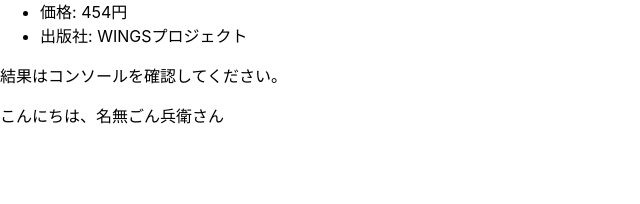
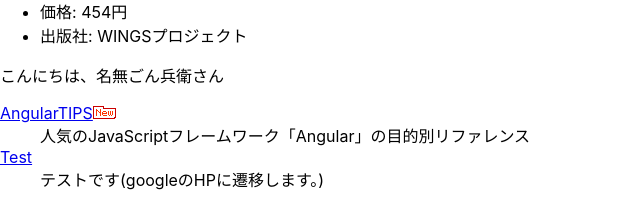
Before and after one commit to satodaiki/react-study-1, a React (Create React App) app: page / in a window 1280 px wide. Shown: the part 737-941 px from the top of the page, without its empty margins (0-640 px from the left). Before the commit the page ends 864 px from the top, so only its background shows below. Built offline with nearby package versions, Linux system fonts and the light colour scheme.

Commit message:
part6までの内容を実装

```diff
--- /dev/null
+++ b/src/components/MyArticle.js
@@ -0,0 +1,31 @@
+import React ,{ Component } from 'react';
+import MyNew from './MyNew.js';
+
+export default class MyArticle extends Component {
+
+    renderIfNew(isNew) {
+        if (isNew) {
+            return <MyNew />
+        }
+    }
+
+    render() {
+        return (
+            <React.Fragment>
+                <dt>
+                    <a href={this.props.url}>{this.props.title}</a>
+                    { this.renderIfNew(this.props.isNew) }
+                    {/* {(() => {
+                        if (this.props.isNew) {
+                            return <MyNew />
+                        }
+                    })()} */}
+                    {/* {this.props.isNew && <MyNew /> } */}
+                </dt>
+                <dd>
+                    {this.props.description}
+                </dd>
+            </React.Fragment>
+        );
+    }
+}
--- /dev/null
+++ b/src/components/MyNew.js
@@ -0,0 +1,9 @@
+import React ,{ Component } from 'react';
+import ico_new from '../new.gif';
+
+export default class MyNew extends Component {
+
+    render() {
+        return <img src={ico_new} />;
+    }
+}
--- a/src/index.js
+++ b/src/index.js
@@ -8,8 +8,9 @@
 import MyAttrMulti from './components/MyAttrMulti';
 import MyHelloContent from './components/MyHelloContent';
 import MyBook from './components/MyBook';
-import MyProp, {Member} from './components/MyProp';
+// import MyProp, {Member} from './components/MyProp';
 import MyHelloDef from './components/MyHelloDef';
+import MyArticle from './components/MyArticle';
 
 const data = {
   name: 'テスト',
@@ -23,6 +24,23 @@
   price: 454,
   published: 'WINGSプロジェクト'
 }
+
+const articles = [
+  {
+    url: 'https://www.atmarkit.co.jp/ait/series/9383/',
+    title: 'AngularTIPS',
+    description:'人気のJavaScriptフレームワーク「Angular」の目的別リファレンス',
+    isNew: true
+  },
+  {
+    url: 'https://google.com/',
+    title: 'Test',
+    description:'テストです(googleのHPに遷移します。)',
+    isNew: false
+  },
+]
+
+// const list = articles.map((article) => <MyArticle {...article} key={article.url} />);
 
 ReactDOM.render(
   <div>
@@ -43,8 +61,13 @@
     {/* <MyProp prop2="test" /> */}
     {/* <MyProp prop3={new Member()} /> */}
     {/* <MyProp prop4={[ 1000, 'テスト']} /> */}
-    <MyProp prop5={{ age: 40, sex: '男'}} />
+    {/* <MyProp prop5={{ age: 40, sex: '男'}} /> */}
     <MyHelloDef />
+    <dl>
+      {articles.map((article) =>
+        <MyArticle {...article} key={article.url} />
+      )}
+    </dl>
   </div>,
   document.getElementById('root')
 );
```
Also changed, not shown: src/new.gif (added).
